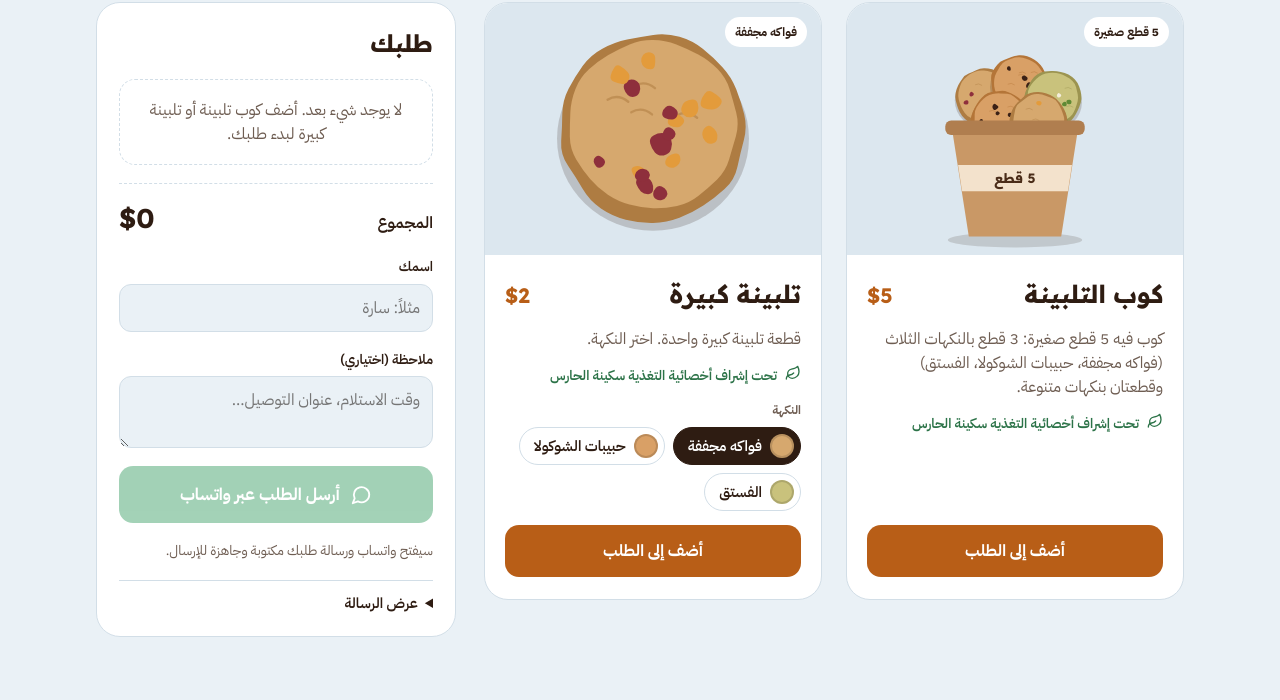
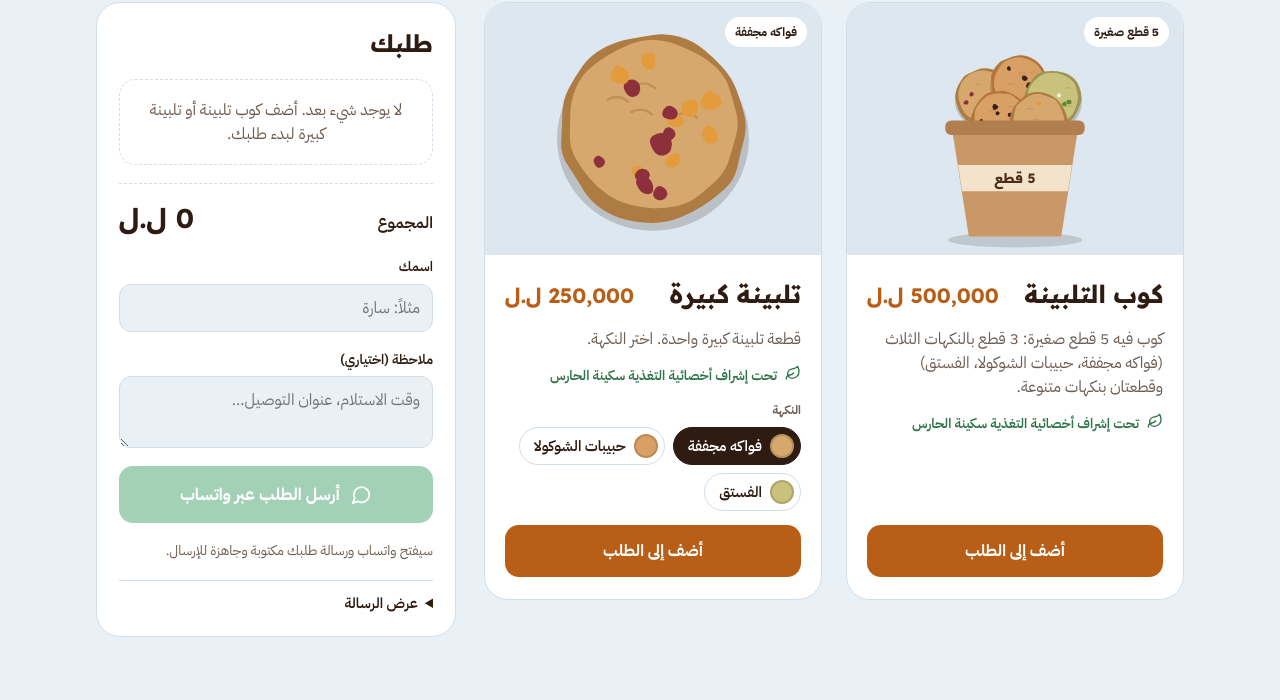
Before and after one commit to mouemen-haress/ghidhaok-dawaok, a plain HTML site: page docs/index.html in a window 1280 px wide. Shown: the part 733-1433 px from the top of the page. Drawn offline with Linux system fonts and the light colour scheme.

Commit message:
Price items in Lebanese pounds: cup 500,000, big talbina 250,000
Co-Authored-By: Claude Opus 5.5 <noreply@anthropic.com>

```diff
--- a/docs/index.html
+++ b/docs/index.html
@@ -366,8 +366,8 @@ const CONFIG = {
   shopName: "غذاؤك دواؤك",
   // WhatsApp number: country code + number, digits only (no +, spaces or dashes).
   whatsappNumber: "96178904054",
-  currency: "$",          // symbol shown next to prices
-  currencyAfter: false,   // true shows "15 TND", false shows "$15"
+  currency: { ar: "ل.ل", en: "LBP" },  // symbol shown next to prices
+  currencyAfter: true,    // true shows "15 TND", false shows "$15"
   nutritionist: { ar: "سكينة الحارس", en: "Sakina Al Haress" },
   // Nutritionist's accounts. Leave empty until you have them.
   nutritionistLinks: {
@@ -379,12 +379,12 @@ const CONFIG = {
     name:   { ar: "كوب التلبينة", en: "Talbina Cup" },
     detail: { ar: "5 قطع صغيرة", en: "5 mini pieces" },
     label:  { ar: "5 قطع", en: "5 MINIS" },   // text printed on the placeholder cup drawing
-    price: 5,
+    price: 500000,
     image: ""             // put an image path here later, e.g. "images/cup.jpg"
   },
   big: {
     name: { ar: "تلبينة كبيرة", en: "Big Talbina" },
-    price: 2,
+    price: 250000,
     flavors: [
       { id: "fruits",    name: { ar: "فواكه مجففة",      en: "Dried Fruits" },    image: "", art: { dough: "#D6A86E", edge: "#AE7C42", chip: "#8E2F3C", chip2: "#E39B3B" } },
       { id: "choco",     name: { ar: "حبيبات الشوكولا", en: "Chocolate Chips" }, image: "", art: { dough: "#D9A066", edge: "#B47538", chip: "#3B2116" } },
@@ -458,7 +458,7 @@ let lang = "ar";
 try { if (localStorage.getItem("cookie-lang") === "en") lang = "en"; } catch (e) {}
 const t = (key, ...args) => { const v = TEXT[lang][key]; return typeof v === "function" ? v(...args) : v; };
 const L = (v) => (typeof v === "string" ? v : v[lang]);
-const money = (n) => CONFIG.currencyAfter ? `${n} ${CONFIG.currency}` : `${CONFIG.currency}${n}`;
+const money = (n) => { const v = n.toLocaleString("en-US"), c = L(CONFIG.currency); return CONFIG.currencyAfter ? `${v} ${c}` : `${c}${v}`; };
 const ICONS = {
   instagram: `<svg viewBox="0 0 24 24" fill="none" stroke="currentColor" stroke-width="2" stroke-linecap="round" stroke-linejoin="round" aria-hidden="true"><rect width="20" height="20" x="2" y="2" rx="5"/><path d="M16 11.37A4 4 0 1 1 12.63 8 4 4 0 0 1 16 11.37z"/><line x1="17.5" x2="17.51" y1="6.5" y2="6.5"/></svg>`,
   facebook: `<svg viewBox="0 0 24 24" fill="none" stroke="currentColor" stroke-width="2" stroke-linecap="round" stroke-linejoin="round" aria-hidden="true"><path d="M18 2h-3a5 5 0 0 0-5 5v3H7v4h3v8h4v-8h3l1-4h-4V7a1 1 0 0 1 1-1h3z"/></svg>`,
@@ -613,6 +613,8 @@ function applyLang() {
   $("cupName").textContent = L(CONFIG.cup.name);
   $("cupDesc").textContent = t("cupDesc");
   $("bigName").textContent = L(CONFIG.big.name);
+  $("cupPrice").textContent = money(CONFIG.cup.price);
+  $("bigPrice").textContent = money(CONFIG.big.price);
   $("cupArt").innerHTML = imgOr(CONFIG.cup.image, L(CONFIG.cup.name), cupArt()) + `<span class="tag">${L(CONFIG.cup.detail)}</span>`;
   $("copyBtn").textContent = t("copy");
   $("clearBtn").setAttribute("aria-label", t("clearAria"));
@@ -634,8 +636,6 @@ document.title = CONFIG.shopName;
 $("shopName").textContent = CONFIG.shopName;
 $("brandMark").innerHTML = `<svg viewBox="0 0 40 40" aria-hidden="true">${cookie(20, 19, 16, CONFIG.big.flavors[0].art, 5)}</svg>`;
 document.querySelectorAll("[data-leaf]").forEach((el) => (el.innerHTML = LEAF));
-$("cupPrice").textContent = money(CONFIG.cup.price);
-$("bigPrice").textContent = money(CONFIG.big.price);
 
 document.addEventListener("click", (e) => {
   const a = e.target.closest("a[data-scroll]");
```
Also changed, not shown: index.html (+7 -7 lines).
